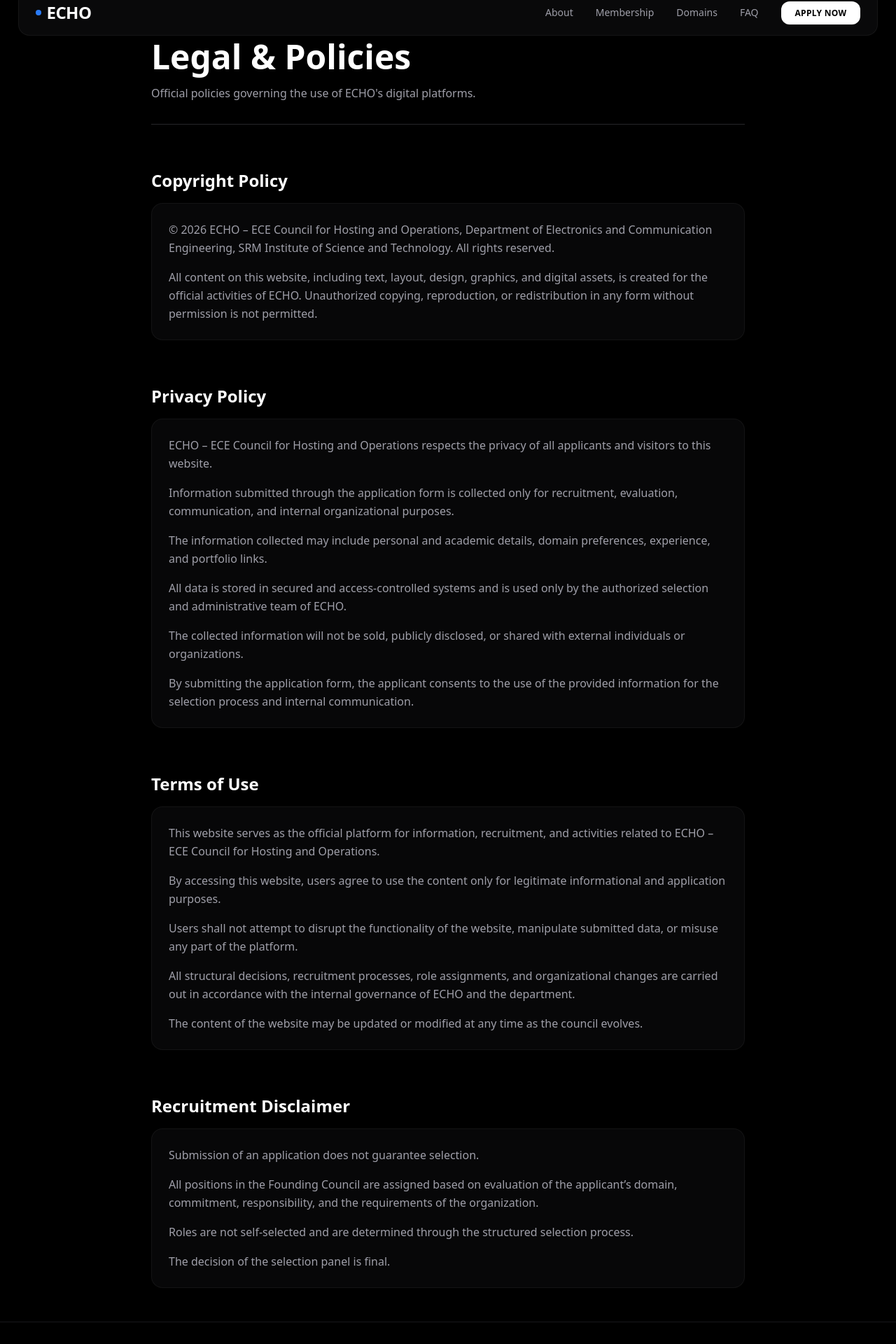
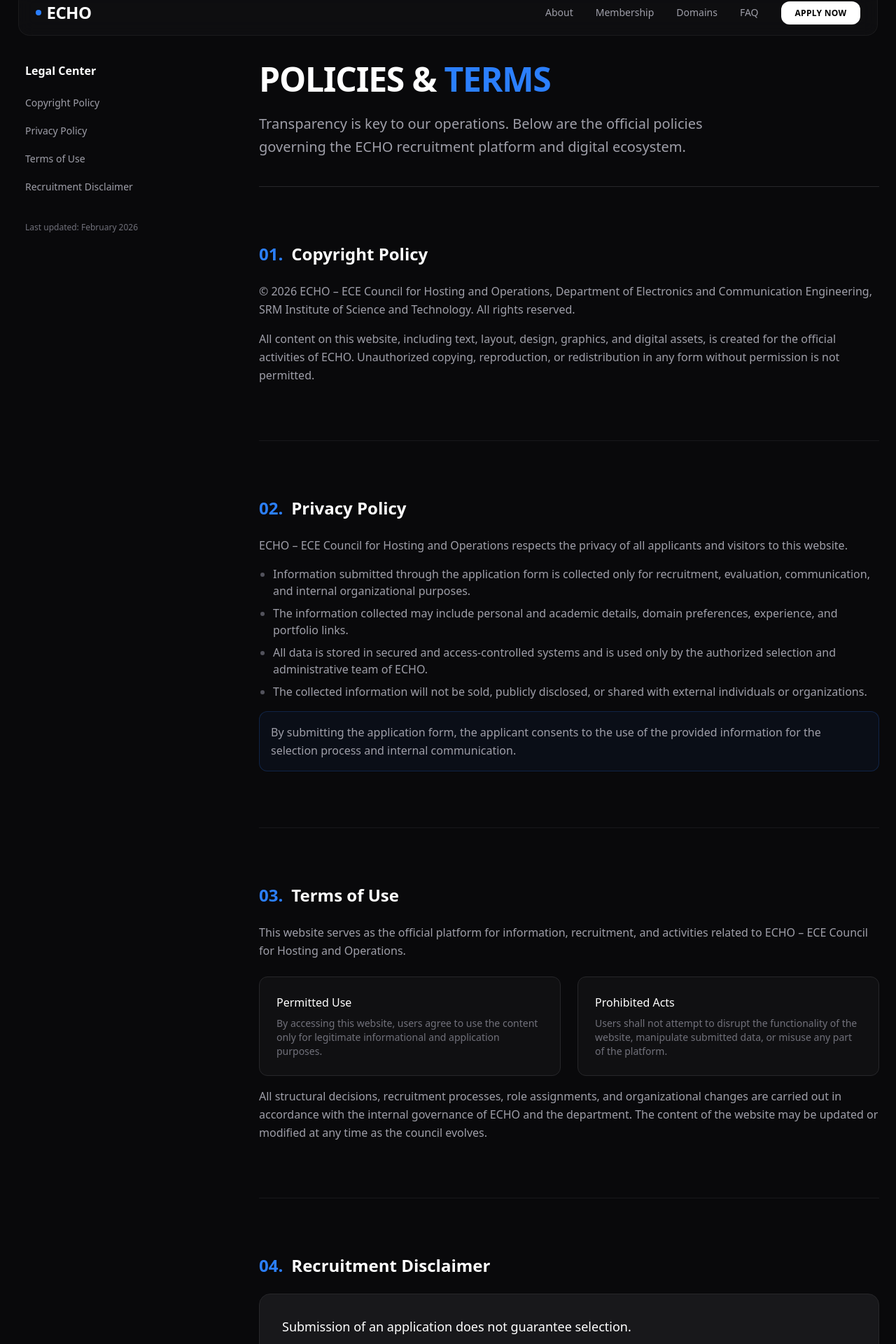
Before and after one commit to justinsaju21/echo, a Next.js app: page /legal in a window 1280 px wide. Shown: the part 39-1959 px from the top of the page at 70% size. Built offline with nearby package versions, Linux system fonts and the light colour scheme.

Commit message:
Fix: Resolve duplicate footer, fix animations, redesign Legal page (Clean)

```diff
--- a/src/app/globals.css
+++ b/src/app/globals.css
@@ -1,4 +1,13 @@
 @import "tailwindcss";
+
+html {
+  scroll-behavior: smooth;
+}
+
+section[id] {
+  scroll-margin-top: 6rem;
+  /* Adjust based on navbar height */
+}
 
 @theme {
   --font-sans: var(--font-inter);
--- a/src/app/layout.tsx
+++ b/src/app/layout.tsx
@@ -46,7 +46,7 @@
 };
 
 import { Navbar } from "@/components/Navbar";
-import { Footer } from "@/components/Footer";
+import { SiteFooter } from "@/components/Footer";
 
 // ... existing code ...
 
@@ -65,7 +65,7 @@
           <main className="flex-grow">
             {children}
           </main>
-          <Footer />
+          <SiteFooter />
         </div>
       </body>
     </html>
--- a/src/app/legal/page.tsx
+++ b/src/app/legal/page.tsx
@@ -1,67 +1,138 @@
-"use client";
 import { Navbar } from "@/components/Navbar";
-import { Footer } from "@/components/Footer";
 import { motion } from "framer-motion";
+// actually, let's use normal links with the global scroll-margin-top we just added.
 
 export default function LegalPage() {
+    const sections = [
+        { id: "copyright", title: "Copyright Policy" },
+        { id: "privacy", title: "Privacy Policy" },
+        { id: "terms", title: "Terms of Use" },
+        { id: "disclaimer", title: "Recruitment Disclaimer" },
+    ];
+
     return (
-        <main className="bg-black min-h-screen pt-24 pb-12">
-            <div className="container mx-auto px-6 max-w-4xl">
-                <motion.div
-                    initial={{ opacity: 0, y: 20 }}
-                    animate={{ opacity: 1, y: 0 }}
-                    className="space-y-16"
+        <main className="bg-zinc-950 min-h-screen pt-32 pb-24">
+            <div className="container mx-auto px-6 max-w-7xl">
+
+                <div className="grid md:grid-cols-[250px_1fr] gap-12 lg:gap-24">
+
+                    {/* Sidebar Navigation */}
+                    <aside className="hidden md:block">
+                        <div className="sticky top-32 space-y-8">
+                            <div>
+                                <h3 className="font-bold text-white mb-4 px-3">Legal Center</h3>
+                                <nav className="space-y-1">
+                                    {sections.map((section) => (
+                                        <a
+                                            key={section.id}
+                                            href={`#${section.id}`}
+                                            className="block px-3 py-2 text-sm text-zinc-400 hover:text-white hover:bg-white/5 rounded-lg transition-colors"
                                         >
-                    <div className="border-b border-zinc-800 pb-8">
-                        <h1 className="text-4xl md:text-5xl font-bold text-white mb-4">Legal & Policies</h1>
-                        <p className="text-zinc-400">Official policies governing the use of ECHO's digital platforms.</p>
+                                            {section.title}
+                                        </a>
+                                    ))}
+                                </nav>
+                            </div>
+                            <div className="px-3">
+                                <p className="text-xs text-zinc-500">
+                                    Last updated: February 2026
+                                </p>
+                            </div>
+                        </div>
+                    </aside>
+
+                    {/* Content Area */}
+                    <div className="space-y-20">
+                        <div className="border-b border-zinc-800 pb-10">
+                            <h1 className="text-4xl md:text-5xl font-black text-white mb-6 uppercase tracking-tight">
+                                Policies & <span className="text-blue-500">Terms</span>
+                            </h1>
+                            <p className="text-xl text-zinc-400 leading-relaxed max-w-2xl">
+                                Transparency is key to our operations. Below are the official policies governing the ECHO recruitment platform and digital ecosystem.
+                            </p>
                         </div>
 
                         {/* Copyright */}
-                    <section id="copyright" className="space-y-4">
-                        <h2 className="text-2xl font-bold text-white">Copyright Policy</h2>
-                        <div className="text-zinc-400 space-y-4 leading-relaxed bg-zinc-900/30 p-6 rounded-2xl border border-white/5">
-                            <p>© 2026 ECHO – ECE Council for Hosting and Operations, Department of Electronics and Communication Engineering, SRM Institute of Science and Technology. All rights reserved.</p>
-                            <p>All content on this website, including text, layout, design, graphics, and digital assets, is created for the official activities of ECHO. Unauthorized copying, reproduction, or redistribution in any form without permission is not permitted.</p>
+                        <section id="copyright" className="scroll-mt-32">
+                            <h2 className="text-2xl font-bold text-white mb-6 flex items-center gap-3">
+                                <span className="text-blue-500">01.</span> Copyright Policy
+                            </h2>
+                            <div className="prose prose-invert prose-zinc max-w-none">
+                                <p className="text-zinc-400 leading-relaxed mb-4">
+                                    &copy; 2026 ECHO – ECE Council for Hosting and Operations, Department of Electronics and Communication Engineering, SRM Institute of Science and Technology. All rights reserved.
+                                </p>
+                                <p className="text-zinc-400 leading-relaxed">
+                                    All content on this website, including text, layout, design, graphics, and digital assets, is created for the official activities of ECHO. Unauthorized copying, reproduction, or redistribution in any form without permission is not permitted.
+                                </p>
                             </div>
                         </section>
 
                         {/* Privacy */}
-                    <section id="privacy" className="space-y-4">
-                        <h2 className="text-2xl font-bold text-white">Privacy Policy</h2>
-                        <div className="text-zinc-400 space-y-4 leading-relaxed bg-zinc-900/30 p-6 rounded-2xl border border-white/5">
-                            <p>ECHO – ECE Council for Hosting and Operations respects the privacy of all applicants and visitors to this website.</p>
-                            <p>Information submitted through the application form is collected only for recruitment, evaluation, communication, and internal organizational purposes.</p>
-                            <p>The information collected may include personal and academic details, domain preferences, experience, and portfolio links.</p>
-                            <p>All data is stored in secured and access-controlled systems and is used only by the authorized selection and administrative team of ECHO.</p>
-                            <p>The collected information will not be sold, publicly disclosed, or shared with external individuals or organizations.</p>
-                            <p>By submitting the application form, the applicant consents to the use of the provided information for the selection process and internal communication.</p>
+                        <section id="privacy" className="scroll-mt-32 border-t border-zinc-900 pt-20">
+                            <h2 className="text-2xl font-bold text-white mb-6 flex items-center gap-3">
+                                <span className="text-blue-500">02.</span> Privacy Policy
+                            </h2>
+                            <div className="prose prose-invert prose-zinc max-w-none space-y-4">
+                                <p className="text-zinc-400 leading-relaxed">
+                                    ECHO – ECE Council for Hosting and Operations respects the privacy of all applicants and visitors to this website.
+                                </p>
+                                <ul className="list-disc pl-5 space-y-2 text-zinc-400 marker:text-zinc-600">
+                                    <li>Information submitted through the application form is collected only for recruitment, evaluation, communication, and internal organizational purposes.</li>
+                                    <li>The information collected may include personal and academic details, domain preferences, experience, and portfolio links.</li>
+                                    <li>All data is stored in secured and access-controlled systems and is used only by the authorized selection and administrative team of ECHO.</li>
+                                    <li>The collected information will not be sold, publicly disclosed, or shared with external individuals or organizations.</li>
+                                </ul>
+                                <p className="text-zinc-400 leading-relaxed bg-blue-900/10 border border-blue-500/20 p-4 rounded-xl mt-4">
+                                    By submitting the application form, the applicant consents to the use of the provided information for the selection process and internal communication.
+                                </p>
                             </div>
                         </section>
 
                         {/* Terms */}
-                    <section id="terms" className="space-y-4">
-                        <h2 className="text-2xl font-bold text-white">Terms of Use</h2>
-                        <div className="text-zinc-400 space-y-4 leading-relaxed bg-zinc-900/30 p-6 rounded-2xl border border-white/5">
-                            <p>This website serves as the official platform for information, recruitment, and activities related to ECHO – ECE Council for Hosting and Operations.</p>
-                            <p>By accessing this website, users agree to use the content only for legitimate informational and application purposes.</p>
-                            <p>Users shall not attempt to disrupt the functionality of the website, manipulate submitted data, or misuse any part of the platform.</p>
-                            <p>All structural decisions, recruitment processes, role assignments, and organizational changes are carried out in accordance with the internal governance of ECHO and the department.</p>
-                            <p>The content of the website may be updated or modified at any time as the council evolves.</p>
+                        <section id="terms" className="scroll-mt-32 border-t border-zinc-900 pt-20">
+                            <h2 className="text-2xl font-bold text-white mb-6 flex items-center gap-3">
+                                <span className="text-blue-500">03.</span> Terms of Use
+                            </h2>
+                            <div className="prose prose-invert prose-zinc max-w-none space-y-4">
+                                <p className="text-zinc-400 leading-relaxed">
+                                    This website serves as the official platform for information, recruitment, and activities related to ECHO – ECE Council for Hosting and Operations.
+                                </p>
+                                <div className="grid md:grid-cols-2 gap-6 mt-6">
+                                    <div className="bg-zinc-900/50 p-6 rounded-xl border border-zinc-800">
+                                        <h4 className="text-white font-medium mb-2">Permitted Use</h4>
+                                        <p className="text-sm text-zinc-500">By accessing this website, users agree to use the content only for legitimate informational and application purposes.</p>
+                                    </div>
+                                    <div className="bg-zinc-900/50 p-6 rounded-xl border border-zinc-800">
+                                        <h4 className="text-white font-medium mb-2">Prohibited Acts</h4>
+                                        <p className="text-sm text-zinc-500">Users shall not attempt to disrupt the functionality of the website, manipulate submitted data, or misuse any part of the platform.</p>
+                                    </div>
+                                </div>
+                                <p className="text-zinc-400 leading-relaxed mt-4">
+                                    All structural decisions, recruitment processes, role assignments, and organizational changes are carried out in accordance with the internal governance of ECHO and the department. The content of the website may be updated or modified at any time as the council evolves.
+                                </p>
                             </div>
                         </section>
 
                         {/* Disclaimer */}
-                    <section id="disclaimer" className="space-y-4">
-                        <h2 className="text-2xl font-bold text-white">Recruitment Disclaimer</h2>
-                        <div className="text-zinc-400 space-y-4 leading-relaxed bg-zinc-900/30 p-6 rounded-2xl border border-white/5">
-                            <p>Submission of an application does not guarantee selection.</p>
-                            <p>All positions in the Founding Council are assigned based on evaluation of the applicant’s domain, commitment, responsibility, and the requirements of the organization.</p>
-                            <p>Roles are not self-selected and are determined through the structured selection process.</p>
-                            <p>The decision of the selection panel is final.</p>
+                        <section id="disclaimer" className="scroll-mt-32 border-t border-zinc-900 pt-20">
+                            <h2 className="text-2xl font-bold text-white mb-6 flex items-center gap-3">
+                                <span className="text-blue-500">04.</span> Recruitment Disclaimer
+                            </h2>
+                            <div className="bg-zinc-900 border border-zinc-800 rounded-2xl p-8">
+                                <p className="text-lg text-white font-medium mb-4">
+                                    Submission of an application does not guarantee selection.
+                                </p>
+                                <p className="text-zinc-400 leading-relaxed mb-4">
+                                    All positions in the Founding Council are assigned based on evaluation of the applicant’s domain, commitment, responsibility, and the requirements of the organization.
+                                </p>
+                                <p className="text-zinc-500 text-sm">
+                                    Roles are not self-selected and are determined through the structured selection process. The decision of the selection panel is final.
+                                </p>
                             </div>
                         </section>
-                </motion.div>
+
+                    </div>
+                </div>
             </div>
         </main>
     );
--- a/src/app/page.tsx
+++ b/src/app/page.tsx
@@ -1,4 +1,3 @@
-import { Navbar } from "@/components/Navbar";
 import { Hero } from "@/components/Hero";
 import { TechStack } from "@/components/TechStack";
 import { About } from "@/components/About";
@@ -9,13 +8,11 @@
 import { WhoShouldApply } from "@/components/WhoShouldApply";
 import { FAQ } from "@/components/FAQ";
 import { CallToAction } from "@/components/CallToAction";
-import { Footer } from "@/components/Footer";
 import { SystemStatus } from "@/components/SystemStatus";
 
 export default function Home() {
   return (
     <main className="bg-black min-h-screen">
-      <Navbar />
       <SystemStatus />
       <Hero />
       <TechStack />
@@ -27,7 +24,6 @@
       <WhoShouldApply />
       <FAQ />
       <CallToAction />
-      <Footer />
     </main>
   );
 }
--- a/src/components/Footer.tsx
+++ b/src/components/Footer.tsx
@@ -1,7 +1,7 @@
 "use client";
 import Link from "next/link";
 
-export function Footer() {
+export function SiteFooter() {
     return (
         <footer className="py-12 bg-black border-t border-zinc-900 text-center relative z-10">
             <div className="container mx-auto px-6">
--- a/src/components/Navbar.tsx
+++ b/src/components/Navbar.tsx
@@ -60,7 +60,7 @@
                     {/* Desktop Menu */}
                     <div className="hidden md:flex gap-8 text-sm font-medium text-zinc-400 items-center">
                         {["About", "Membership", "Domains", "FAQ"].map((item) => (
-                            <Link key={item} href={`#${item.toLowerCase()}`} className="hover:text-white transition-colors relative group">
+                            <Link key={item} href={`/#${item.toLowerCase()}`} className="hover:text-white transition-colors relative group">
                                 {item}
                                 <span className="absolute -bottom-1 left-0 w-0 h-px bg-blue-500 transition-all group-hover:w-full" />
                             </Link>
@@ -91,7 +91,7 @@
                                 {["About", "Membership", "Domains", "FAQ"].map((item) => (
                                     <Link
                                         key={item}
-                                        href={`#${item.toLowerCase()}`}
+                                        href={`/#${item.toLowerCase()}`}
                                         onClick={() => setIsOpen(false)}
                                         className="hover:text-white hover:bg-white/5 p-3 rounded-xl transition-all"
                                     >
```
Also changed, not shown: 1 other file (tests, documents, lock files or other folders). Lines whose indentation alone changed are shown as unchanged.
